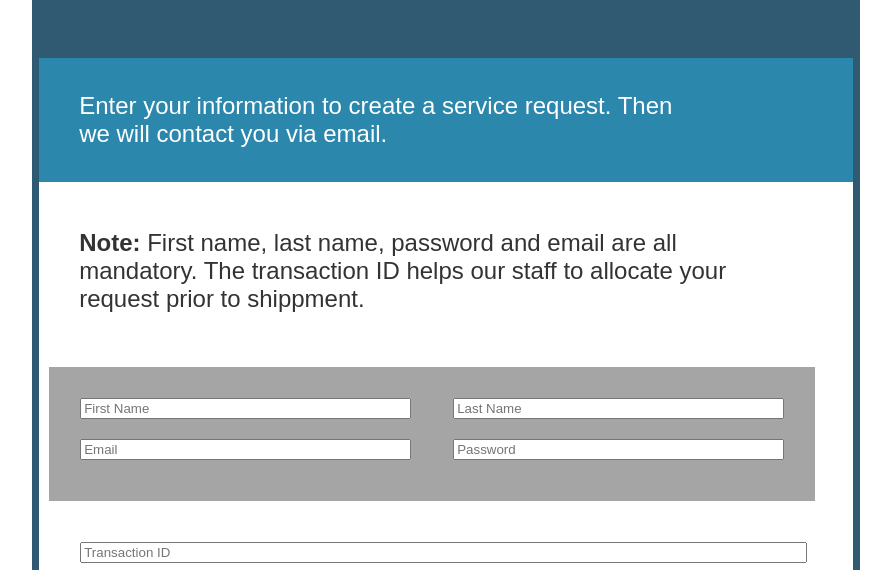
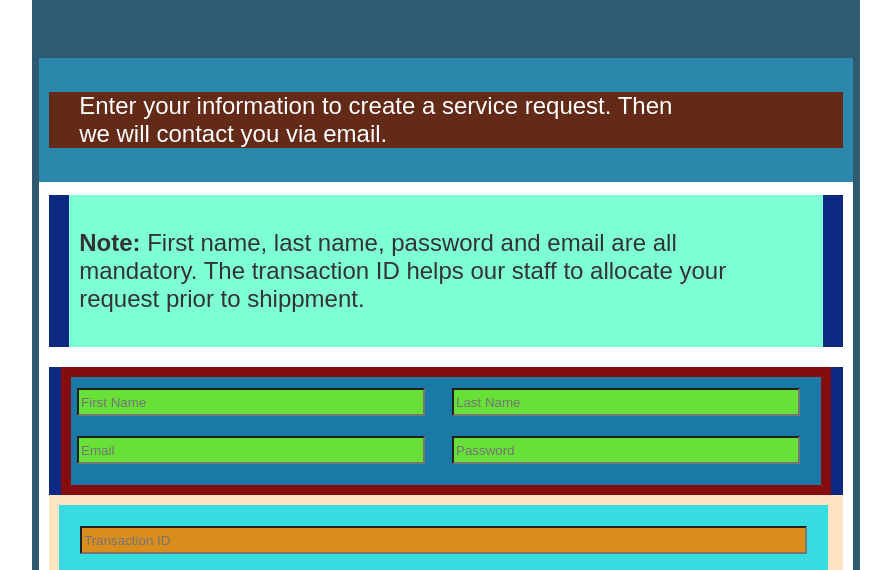
Before and after one commit to Steven5204/Web, a plain HTML site: page index.html in a window 1280 px wide. Shown: the part 173-743 px from the top of the page, without its empty margins (194-1085 px from the left). Drawn offline with Linux system fonts and the light colour scheme.

Commit message:
colored and set padding to Request 1,2

```diff
--- a/styles.css
+++ b/styles.css
@@ -7,9 +7,8 @@ body {
     justify-content:center;
     align-items:center;
     min-height:100vh;
-    background-color: #fff;
+    background-color: #FFFFFF;
     color: #333;
-    border-radius:20px;
     font-size:x-large;
 }
 
@@ -22,44 +21,64 @@ form {
     border:1px solid #0000;
     justify-items: center;
     flex-wrap:wrap;
-
+    background-color:#37dbe0;
 }
 
 #RequestContainer {
     display:flex;
-    width: 94%;
+    width: 97%;
     flex-direction:row;
-    background-color:#A5A5A5;
-    justify-content: space-between;
+    background-color:#850c0c;
+    justify-content:center;
+    margin:auto;
+    margin-top: 0px;;
+    box-sizing:border-box;
 
 }
 #Request1,
 #Request2 {
-    width: 700px; /* Anpassen der Breite nach Bedarf */
+    width: 100%; /* Anpassen der Breite nach Bedarf */
+    background-color:#1a79a5;
+    padding:10px 20px 10px 5px;
 
 }
 
 #Request1 input,
 #Request2 input {
+    background-color:#67e037;
     width: 100%;
+    height:28px;
     margin-bottom: 10px;
     box-sizing: border-box;
 }
+#RequestContainer2{
+    display:flex;
+    width: 97%;
+    flex-direction:row;
+    background-color:#490505;
+    justify-content:center;
+    margin:auto;
+    box-sizing:border-box;
+}
 
-
-
-
-
-
+#Request3 input{
+    background-color:#d88d1c;
+    width: 100%;
+    height:28px;
+    margin-bottom: 10px;
+    box-sizing: border-box;
+}
 label{
     display:flexbox;
     margin-bottom:20px;
+    background-color:#e0dd37;
 }
 
 select {
     width: 100%;
     padding: 8px;
     box-sizing: border-box;
+    background-color:#da37e0;
 }
 
 header {
@@ -91,6 +110,7 @@ nav {
 
 nav p{
     padding-left:30px;
+    background-color:#642a18;
 }
 
 
@@ -111,19 +131,21 @@ main {
 section {
     margin-bottom: 20px;
     justify-content: center;
+    background-color:#0d2883;
 }
 
 article {
-    width:94%;
+    /*width:94%;*/
     padding: 10px;
     margin-bottom: 10px;
     margin:20px;
     margin-top:3px;
     font-size:x-large;
+    background-color:aquamarine;
 }
 
 div {
-    background-color: #fff;
+    background-color:bisque;
     padding: 10px;
     margin-bottom: 10px;
 
```
